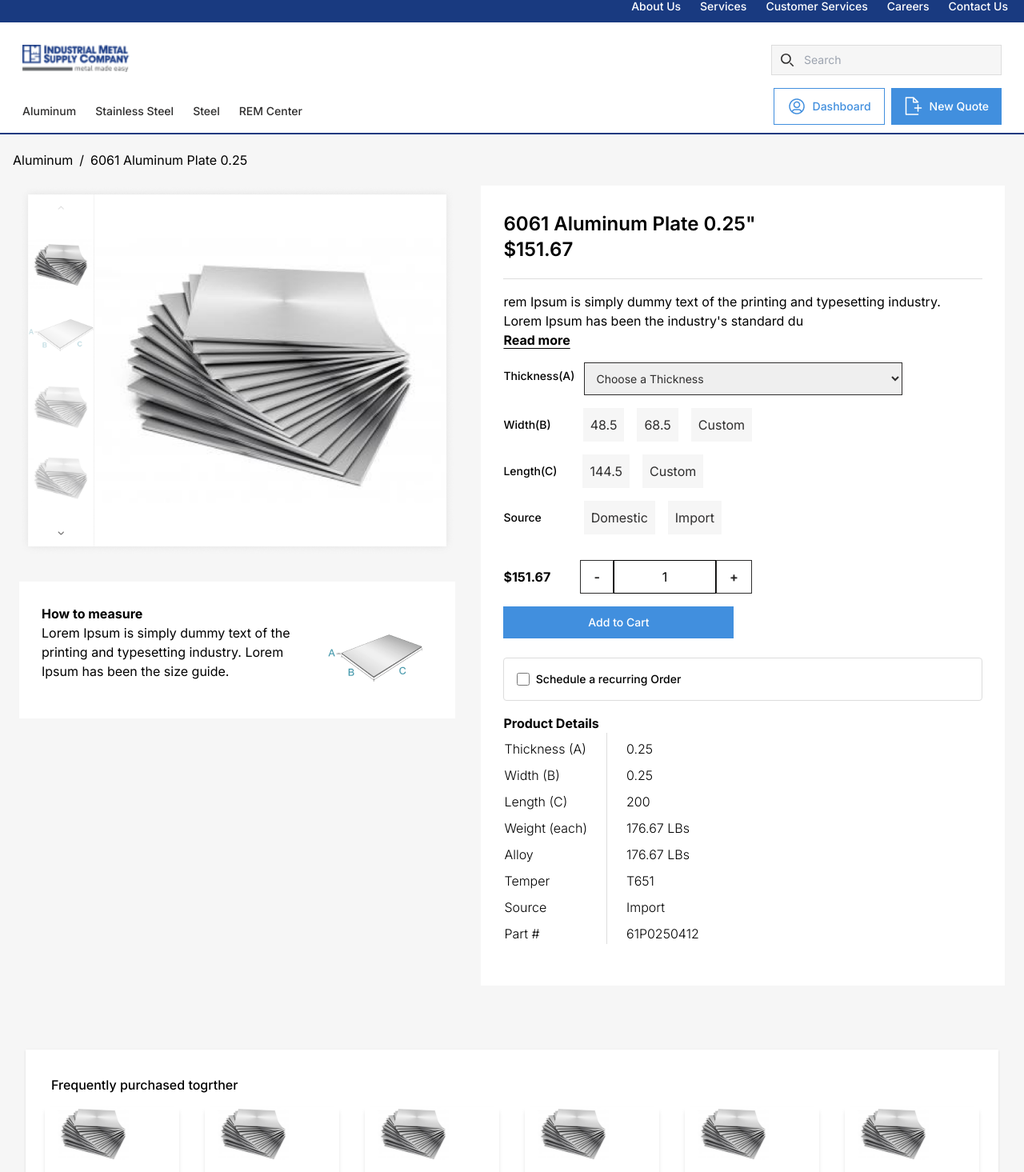
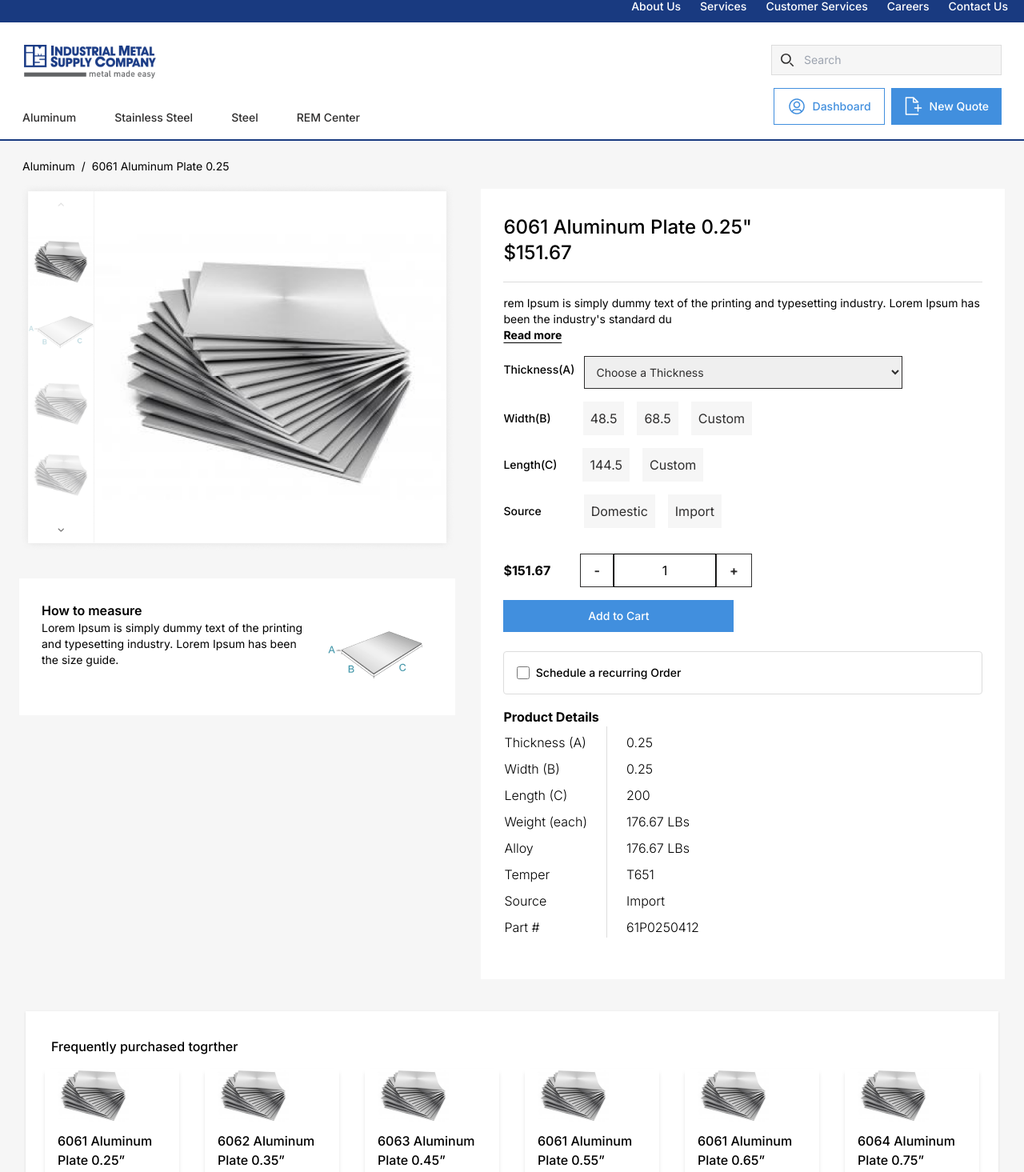
Before and after one commit to venkateshmishraXT/ecom-sample, a Next.js app: page / in a window 1280 px wide. Shown: the part 12-1477 px from the top of the page at 80% size. Built offline with nearby package versions, Linux system fonts and the light colour scheme.

Commit message:
fixed layout and spacing issues

```diff
--- a/app/layout.tsx
+++ b/app/layout.tsx
@@ -5,9 +5,10 @@ import { Inter } from 'next/font/google'
 const inter = Inter({ subsets: ['latin'] })
 import Navbar from '../components/navbar'
 import Footer from '../components/Footer'
+import React from 'react'
 export const metadata: Metadata = {
-  title: 'Create Next App',
-  description: 'Generated by create next app',
+  title: 'IMSC',
+  description: 'Industrial metal supply company',
 }
 
 export default function RootLayout({
--- a/app/page.tsx
+++ b/app/page.tsx
@@ -1,5 +1,6 @@
 import ProductPurchase from '../components/ProductPurchase'
 import ProductDetails from '../components/ProductDetails'
+import React from 'react'
 
 export default function Home() {
   return (
--- a/components/BredCrumb/index.tsx
+++ b/components/BredCrumb/index.tsx
@@ -1,8 +1,8 @@
 import React from 'react';
 export const BreadCrumb = (productName:any) => {
 return (
-    <nav aria-label="breadcrumb" className="w-full p-4 dark:bg-gray-800 dark:text-gray-100">
-        <ol className="flex h-8 space-x-2 dark:text-gray-100">
+    <nav aria-label="breadcrumb" className="w-full m-4 mb-1 dark:bg-gray-800 dark:text-gray-100 text-sm">
+        <ol className="flex h-8 space-x-2 dark:text-gray-100 ml-3">
             <li className="flex items-center">
                 <a rel="noopener noreferrer" href="#" title="Back to homepage" className="flex items-center hover:underline">Aluminum</a>
             </li>
--- a/components/Footer/index.tsx
+++ b/components/Footer/index.tsx
@@ -3,9 +3,9 @@ import React from "react";
 export default function Footer() {
     return (
         <>
-            <div className=" bg-white p-8 lg:px-16 divide-y">
+            <div className=" bg-white pt-8 divide-y">
+                <div className="mx-auto max-w-6xl">
                     <div className="sm:flex mb-4">
-
                         <div className="sm:w-1/4 h-auto">
                             <div className="text-black mb-2 font-bold">Quick Links</div>
                             <ul className="list-reset leading-normal">
@@ -45,7 +45,6 @@ export default function Footer() {
                         </div>
 
                     </div>
-
                 </div>
                 <div className="flex items-center justify-center px-6 pt-2 pb-2 text-sm bg-blue text-white">
                     <span className="copyright pl-2">
@@ -61,9 +60,7 @@ export default function Footer() {
 
                     &nbsp;©2021 Industrial Metal Supply. All Rights Reserved.</span>
                 </div>
+            </div>
         </>
-
-
     )
-
 }
--- a/components/ProductDetails/index.tsx
+++ b/components/ProductDetails/index.tsx
@@ -36,7 +36,7 @@ export default function ProductDetails({id=61012050}) {
     404 | This page could not be found.
     </div>
 </div>}
-    { data &&<> <BreadCrumb productName={data.name} /> <div className="md:flex items-start justify-center pb-12 md:px-6 px-4">
+    { data &&<> <BreadCrumb productName={data.name} /> <div className="md:flex items-start justify-center pb-2 md:px-6 px-4">
       <div className="w-6/12 ">
         <div className="xl:w-236 ">
           <div className="product-image">
@@ -45,9 +45,9 @@ export default function ProductDetails({id=61012050}) {
         </div>
         <div className="xl:w-236 mt-8 ">
           <div className="bg-white p-7">
-            <p className="font-bold">How to measure</p>
+            <p className="font-semibold">How to measure</p>
             <div className="flow-root flex">
-              <p className="float-left w-8/12">Lorem Ipsum is simply dummy text of the printing and typesetting industry. Lorem Ipsum has been the size guide.</p>
+              <p className="float-left w-8/12 text-sm font-normal">Lorem Ipsum is simply dummy text of the printing and typesetting industry. Lorem Ipsum has been the size guide.</p>
               <p className="float-right pr-3">
                 <img className="w-full" alt="size guide" src="../images/size-guide.png" />
               </p>
@@ -58,12 +58,12 @@ export default function ProductDetails({id=61012050}) {
         </div>
       </div>
       <div className="xl:w-3/5 md:w-1/2 lg:ml-8 md:ml-6 md:mt-0 mt-6">
-        <div className="bg-white p-7">
+        <div className="bg-white p-7 mt-2">
           <div className="border-b border-light-gray pb-6">
-            <h1 className="lg:text-2xl text-xl font-semibold lg:leading-6 leading-7 text-gray-800 dark:text-white mt-2">{data?.name}"</h1>
-            <h1 className="lg:text-2xl text-xl font-semibold lg:leading-6 leading-7 text-gray-800 dark:text-white mt-2">${data.price}</h1>
+            <h1 className="lg:text-2xl text-xl font-medium lg:leading-6 leading-7 text-gray-800 dark:text-white mt-2">{data?.name}"</h1>
+            <h1 className="lg:text-2xl text-xl font-medium lg:leading-6 leading-7 text-gray-800 dark:text-white mt-2">${data.price}</h1>
           </div>
-          <div className="py-4 flex items-center justify-between">
+          <div className="py-4 flex items-center justify-between text-sm">
             <ReadMore>
             {data?.description}
             </ReadMore>
--- a/components/ReadMore/index.tsx
+++ b/components/ReadMore/index.tsx
@@ -12,7 +12,7 @@ export const ReadMore = ({ children }:any) => {
     <p className="text">
       {isReadMore ? text.slice(0, 120) : text}
       <span  onClick={toggleReadMore} className="font-bold block underline underline-offset-4 cursor-pointer">
-        {isReadMore ? "Read more" : " show less"}
+        {isReadMore ? "Read more" : " Show less"}
       </span>
     </p>
   );
--- a/components/navbar/index.tsx
+++ b/components/navbar/index.tsx
@@ -23,16 +23,16 @@ export default function Navbar() {
                         <div className="row-span-3 relative flex flex-col justify-between">
                             <div className="block">
                                 <div className="m-3">
-                                    <img src="../images/logo.png" width={200}
+                                    <img src="../images/logo.png" width={298}
                                         height={50} />
                                 </div>
 
                             </div>
                             <div className="block pt-6 text-black">
-                                <a href="#" className="px-3 py-2 text-sm font-medium" aria-current="page">Aluminum</a>
-                                <a href="#" className="px-3 py-2 text-sm font-medium">Stainless Steel</a>
-                                <a href="#" className="px-3 py-2 text-sm font-medium">Steel</a>
-                                <a href="#" className="px-3 py-2 text-sm font-medium">REM Center</a>
+                                <a href="#" className="px-6 pl-3 py-2 text-sm font-medium" aria-current="page">Aluminum</a>
+                                <a href="#" className="px-6 py-2 text-sm font-medium">Stainless Steel</a>
+                                <a href="#" className="px-6 py-2 text-sm font-medium">Steel</a>
+                                <a href="#" className="px-6 py-2 text-sm font-medium">REM Center</a>
                             </div>
                         </div>
                         <div className="row-span-3 relative flex h-24 flex-col justify-between pr-3" >
--- a/public/data/purchasedProduct.json
+++ b/public/data/purchasedProduct.json
@@ -9,48 +9,48 @@
         "id": 1
     },
     {
-        "name": "6061 Aluminum Plate 0.35”",
-        "width": 13,
-        "length": 12,
+        "name": "6062 Aluminum Plate 0.35”",
+        "width": "45.5”",
+        "length": "144.5",
         "temper": "T651",
         "source": "Import",
-        "price": "12",
+        "price": "129",
         "id": 2
     },
     {
-        "name": "6061 Aluminum Plate 0.45”",
-        "width": 13,
-        "length": 12,
+        "name": "6063 Aluminum Plate 0.45”",
+        "width": "45.5”",
+        "length": "144.5",
         "temper": "T651",
         "source": "Import",
-        "price": "12",
+        "price": "129",
         "id": 3
     },
     {
         "name": "6061 Aluminum Plate 0.55”",
-        "width": 13,
-        "length": 12,
+        "width": "45.5”",
+        "length": "144.5",
         "temper": "T651",
         "source": "Import",
-        "price": "12",
+        "price": "129",
         "id": 4
     },
     {
         "name": "6061 Aluminum Plate 0.65”",
-        "width": 13,
-        "length": 12,
+        "width": "45.5”",
+        "length": "144.5",
         "temper": "T651",
         "source": "Import",
-        "price": "12",
+        "price": "129",
         "id": 5
     },
     {
-        "name": "6061 Aluminum Plate 0.75”",
-        "width": 13,
-        "length": 12,
+        "name": "6064 Aluminum Plate 0.75”",
+        "width": "45.5”",
+        "length": "144.5",
         "temper": "T651",
         "source": "Import",
-        "price": "12",
+        "price": "129",
         "id": 6
     }
 ]
```
Also changed, not shown: public/images/logo.png. Lines whose indentation alone changed are shown as unchanged.
